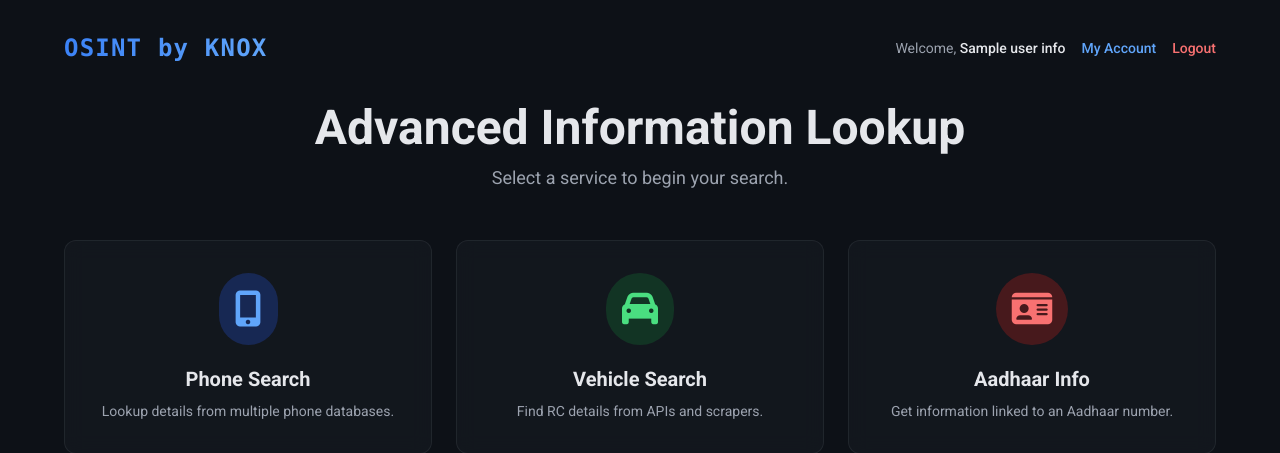
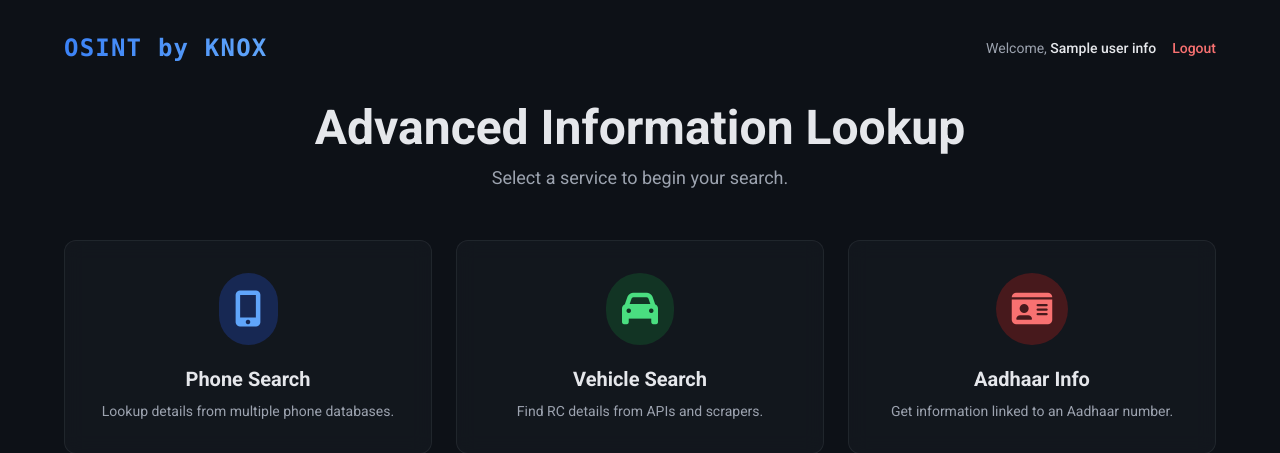
Before and after one commit to King143rahul/renderosint, a Flask app: template templates/index.html in a window 1280 px wide. Shown: the top 453 px of the page. Run offline with Flask 3, Linux system fonts and the light colour scheme; the template is opened without the code that fills it: most values are stand-ins (such as "Sample title", 1, 10 or a date in 2020); some libraries are stand-ins or nearby versions.

Commit message:
Update index.html

```diff
--- a/templates/index.html
+++ b/templates/index.html
@@ -29,7 +29,6 @@
             {% if user_info %}
                 <div class="flex items-center gap-4">
                     <span class="text-sm text-gray-400 hidden md:block">Welcome, <span class="font-medium text-gray-200">{{ user_info.name }}</span></span>
-                    <a href="/account" class="text-sm font-medium text-blue-400 hover:text-blue-300 transition-colors">My Account</a>
                     <a href="/logout" class="text-sm font-medium text-red-400 hover:text-red-300 transition-colors">Logout</a>
                 </div>
             {% else %}
```
